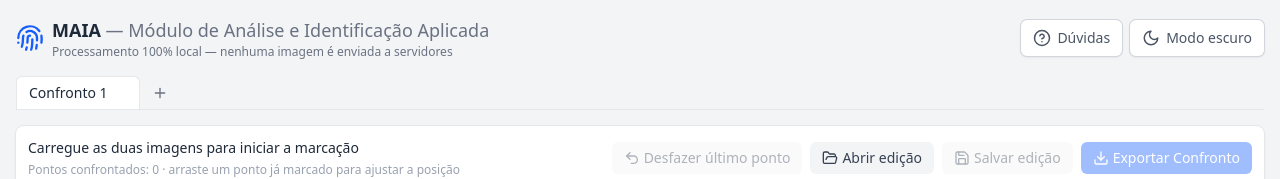
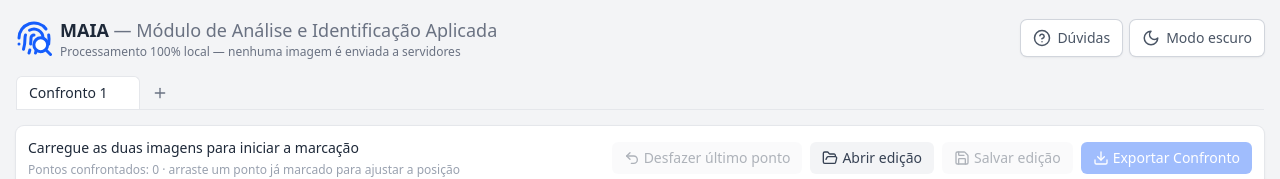
Before and after one commit to InVictorLopes/confronto-papiloscopico, a React (Vite) app: page / in a window 1280 px wide. Shown: the top 179 px of the page. Built offline with nearby package versions, Linux system fonts and the light colour scheme.

Commit message:
Adiciona lupa na logo

```diff
--- a/src/App.tsx
+++ b/src/App.tsx
@@ -1,6 +1,6 @@
 import { useLayoutEffect, useRef, useState } from 'react'
 import html2canvas from 'html2canvas-pro'
-import { Fingerprint, Hash, HelpCircle, Moon, MoveUpRight, Sun } from 'lucide-react'
+import { Hash, HelpCircle, Moon, MoveUpRight, Sun } from 'lucide-react'
 import type { AppState, Coordinate, CropMask, ImageSlot, ImageTransform, ProjectFile } from './types'
 import { DEFAULT_IMAGE_TRANSFORM, WILDCARD_LABEL, isWildcardId } from './types'
 import ImagePanel, { SIDEBAR_GAP, SIDEBAR_WIDTH } from './components/ImagePanel'
@@ -482,7 +482,31 @@
   return (
     <div className="mx-auto flex min-h-screen max-w-[1900px] flex-col gap-4 p-4">
       <header className="flex items-center gap-2">
-        <Fingerprint className="text-blue-600" size={28} />
+        {/* Logo: digital com uma lupa por cima, no canto inferior direito. */}
+        <svg
+          width={36}
+          height={36}
+          viewBox="0 0 24 24"
+          fill="none"
+          stroke="currentColor"
+          strokeWidth={2}
+          strokeLinecap="round"
+          strokeLinejoin="round"
+          className="shrink-0 text-blue-600"
+          aria-hidden="true"
+        >
+          <path d="M12 10a2 2 0 0 0-2 2c0 1.02-.1 2.51-.26 4" />
+          <path d="M14 13.12c0 2.38 0 6.38-1 8.88" />
+          <path d="M17.29 21.02c.12-.6.43-2.3.5-3.02" />
+          <path d="M2 12a10 10 0 0 1 18-6" />
+          <path d="M2 16h.01" />
+          <path d="M21.8 16c.2-2 .131-5.354 0-6" />
+          <path d="M5 19.5C5.5 18 6 15 6 12a6 6 0 0 1 .34-2" />
+          <path d="M8.65 22c.21-.66.45-1.32.57-2" />
+          <path d="M9 6.8a6 6 0 0 1 9 5.2v2" />
+          <circle cx="16.5" cy="16.5" r="4.6" className="fill-white dark:fill-gray-900" />
+          <path d="m20 20 3 3" />
+        </svg>
         <div className="flex-1">
           <h1 className="text-lg font-bold text-gray-800 dark:text-gray-100">
             MAIA <span className="font-medium text-gray-500 dark:text-gray-400">— Módulo de Análise e Identificação Aplicada</span>
```
Also changed, not shown: public/fingerprint.svg.
